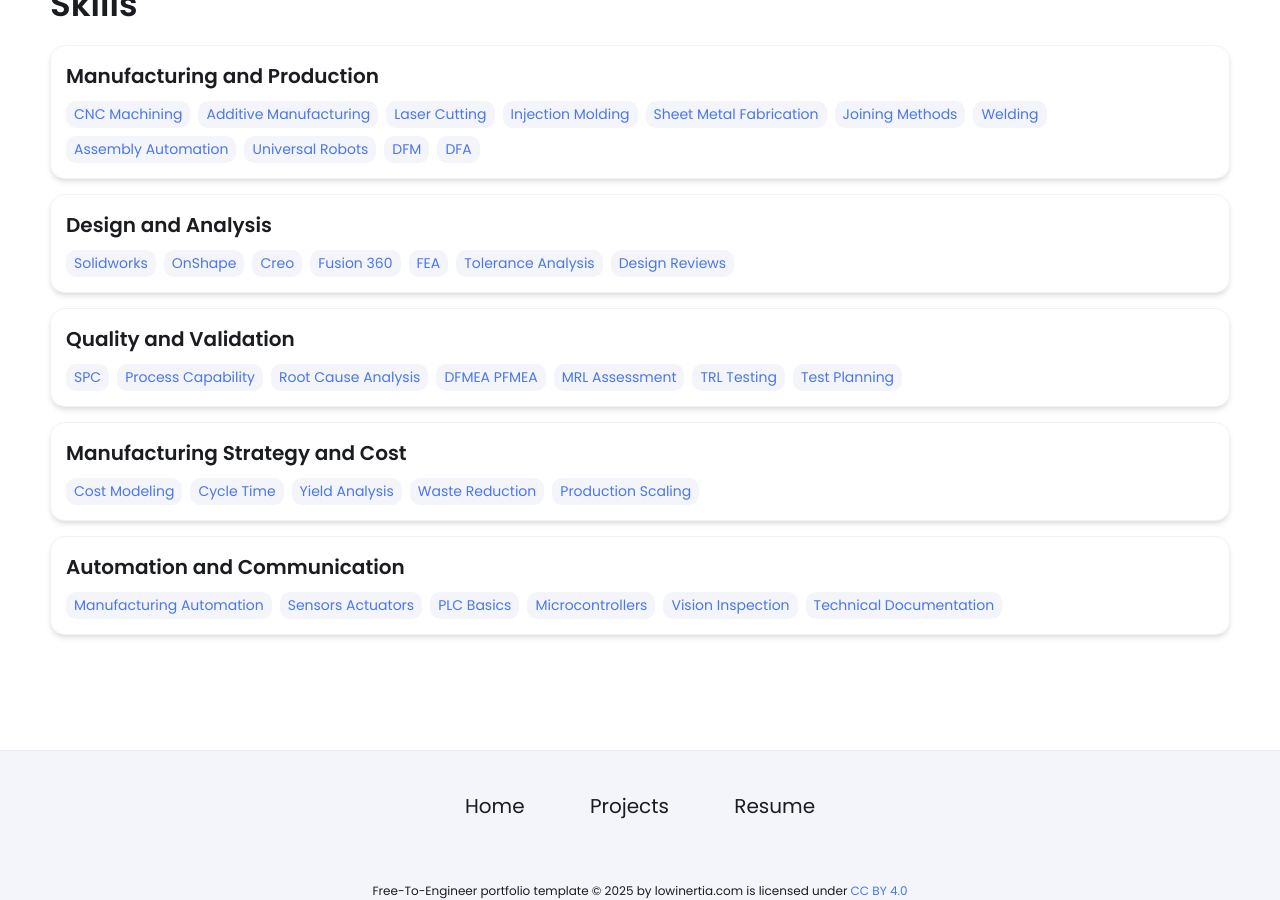
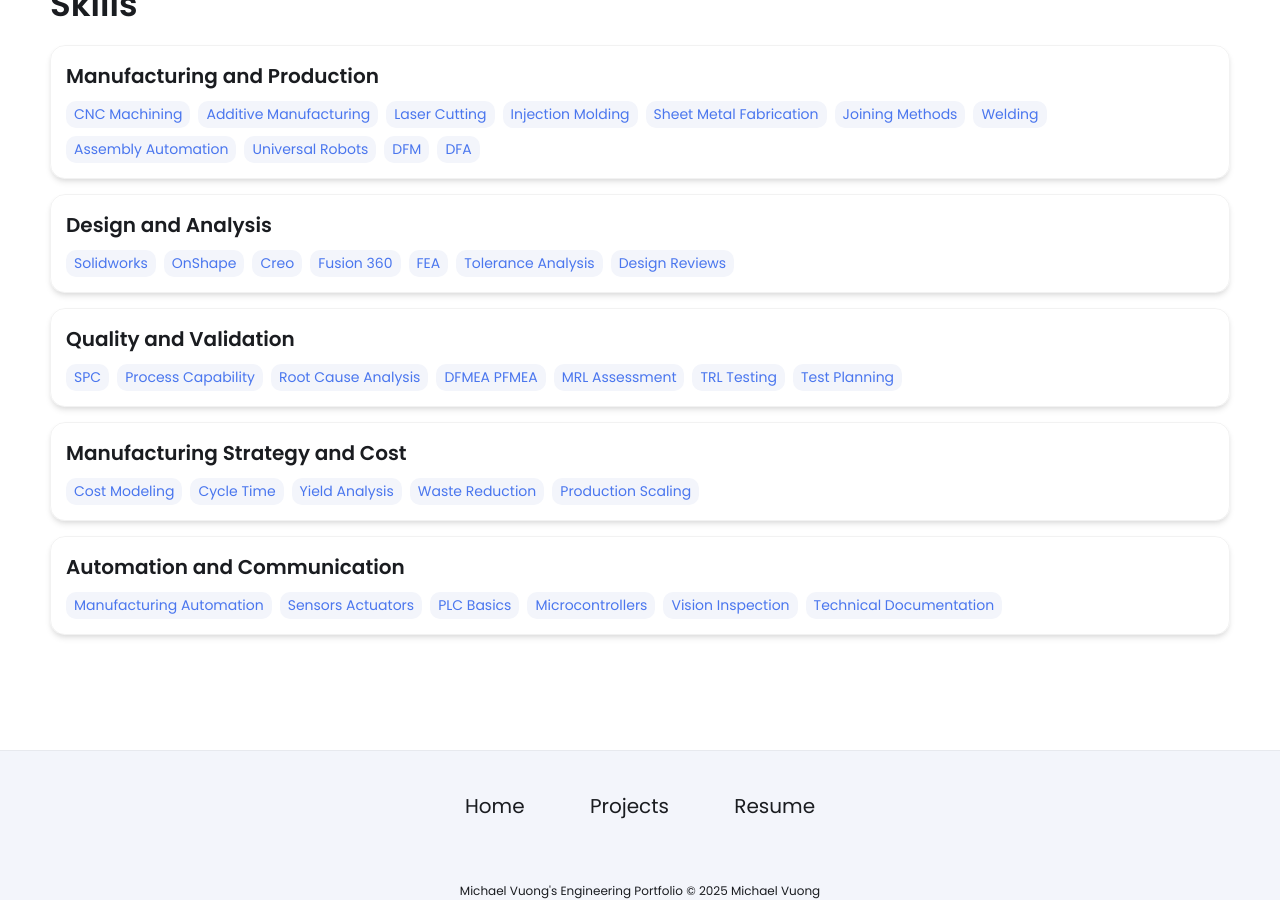
Before and after one commit to michael-vuong/michael-vuong.github.io, a Jekyll site: the page built from index.html, in a window 1280 px wide and 900 px high, scrolled down 3291 px. Built offline with Jekyll 4.4.1, drawn with Linux system fonts in a browser that asks for light colours.

Commit message:
Update footer.html

```diff
--- a/_includes/footer.html
+++ b/_includes/footer.html
@@ -13,6 +13,6 @@
         </div>
     </div>
     <div class="license">
-        <span>Free-To-Engineer portfolio template © 2025 by lowinertia.com is licensed under <a href="https://creativecommons.org/licenses/by/4.0/?ref=chooser-v1">CC BY 4.0</a></p>
+        <span>Michael Vuong's Engineering Portfolio © 2025 Michael Vuong </a></p>
     </div>
 </footer>
```
